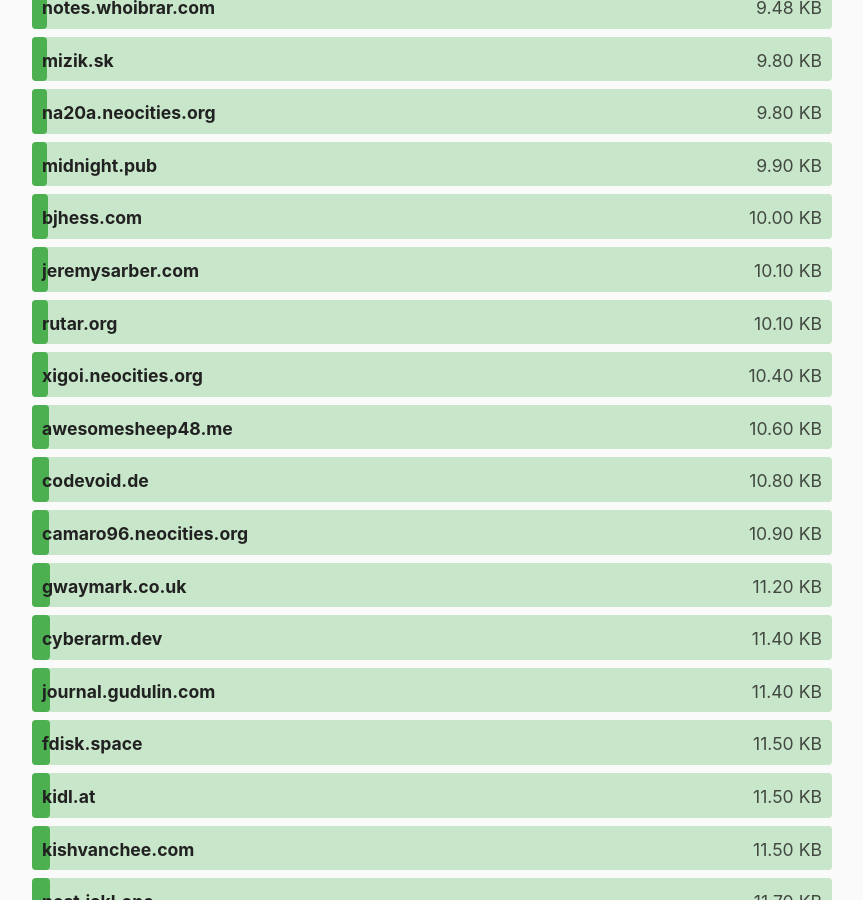
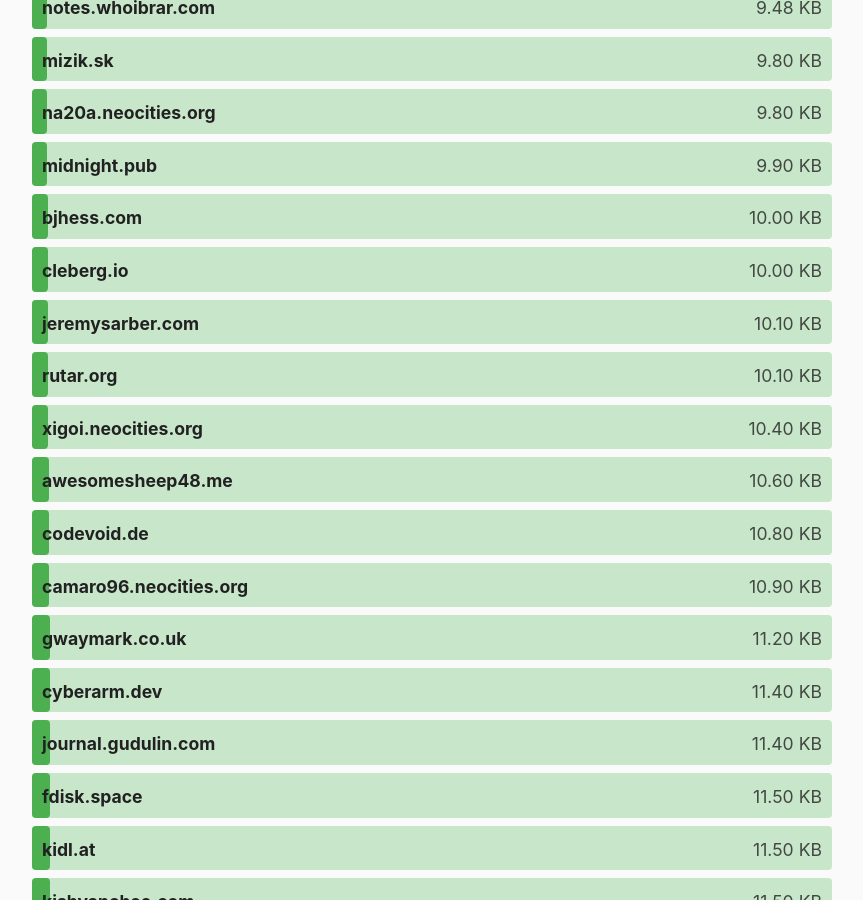
Before and after one commit to kevquirk/512kb.club, a Jekyll site: the page built from index.md, in a window 1280 px wide and 900 px high, scrolled down 4113 px. Shown: the whole window, without its empty margins (208-1071 px from the left). Built offline with Jekyll 4.4.1, drawn with Linux system fonts in a browser that asks for light colours.

Commit message:
update cleberg.io size

```diff
--- a/_data/sites.yml
+++ b/_data/sites.yml
@@ -455,8 +455,8 @@
 
 - domain: cleberg.io
   url: http://cleberg.io/
-  size: 30.0
-  last_checked: 2022-05-17
+  size: 10.0
+  last_checked: 2022-05-26
 
 - domain: closedgl2.github.io
   url: https://closedgl2.github.io/
```
